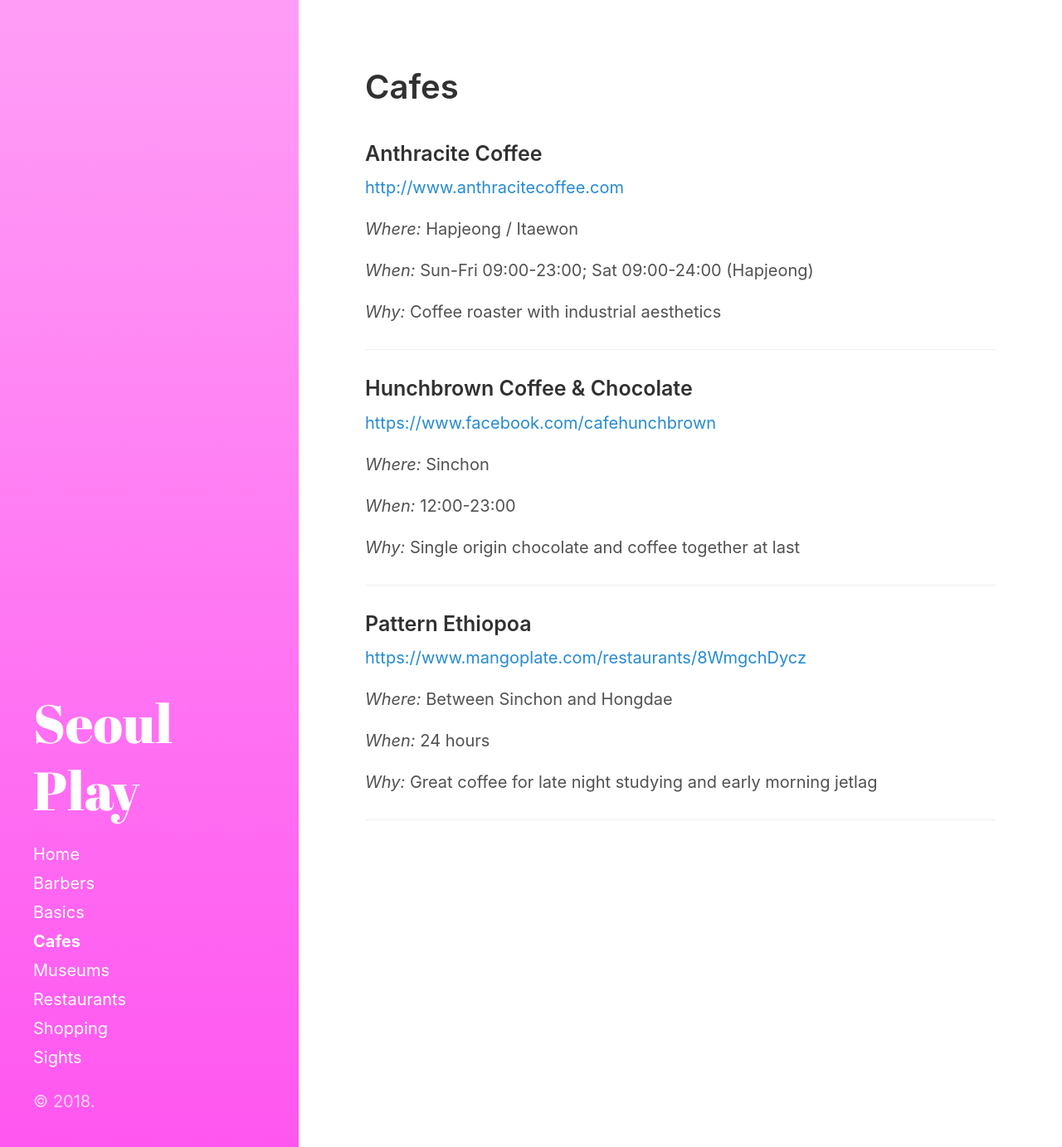
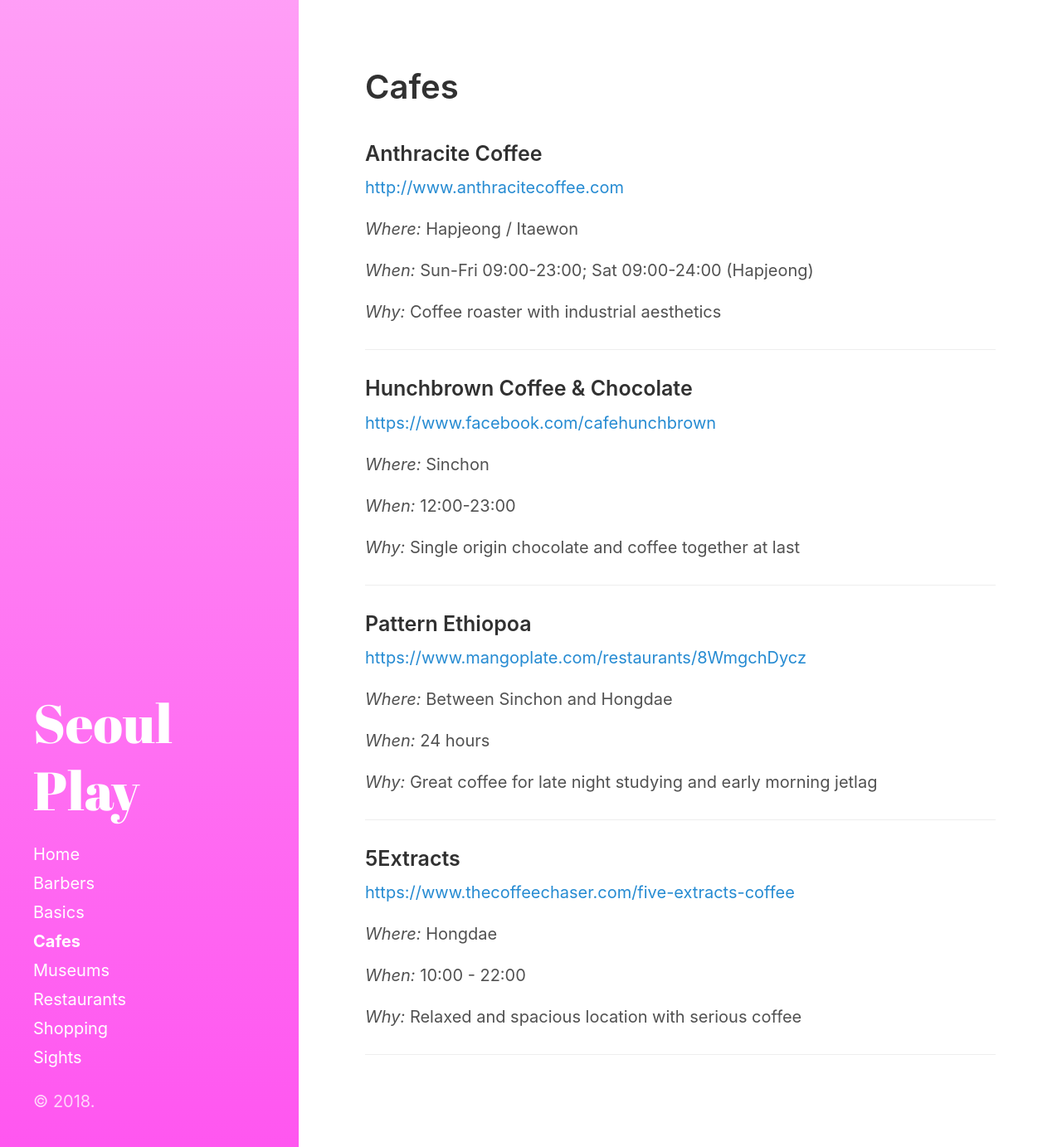
Before and after one commit to seoulplay/seoulplay.github.io, a Jekyll site: the page built from category/cafes.md, in a window 1280 px wide. Shown: the whole page at 83% size. Built offline with Jekyll 4.4.1, drawn with Linux system fonts in a browser that asks for light colours; comment, search, counter and statistics services are not loaded.

Commit message:
Update cafes.md

```diff
--- a/category/cafes.md
+++ b/category/cafes.md
@@ -38,3 +38,15 @@ _When:_ 24 hours
 _Why:_ Great coffee for late night studying and early morning jetlag
 
 ------
+
+### 5Extracts
+
+<https://www.thecoffeechaser.com/five-extracts-coffee>
+
+_Where:_ Hongdae
+
+_When:_ 10:00 - 22:00
+
+_Why:_ Relaxed and spacious location with serious coffee
+
+------
```
